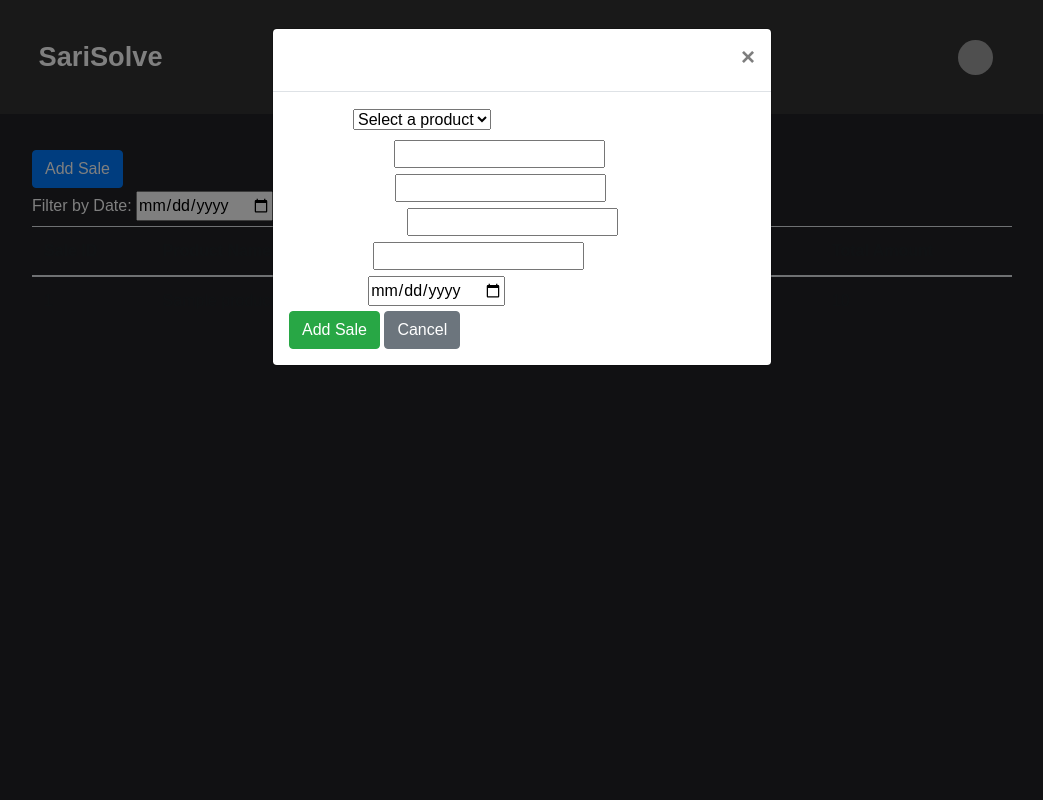
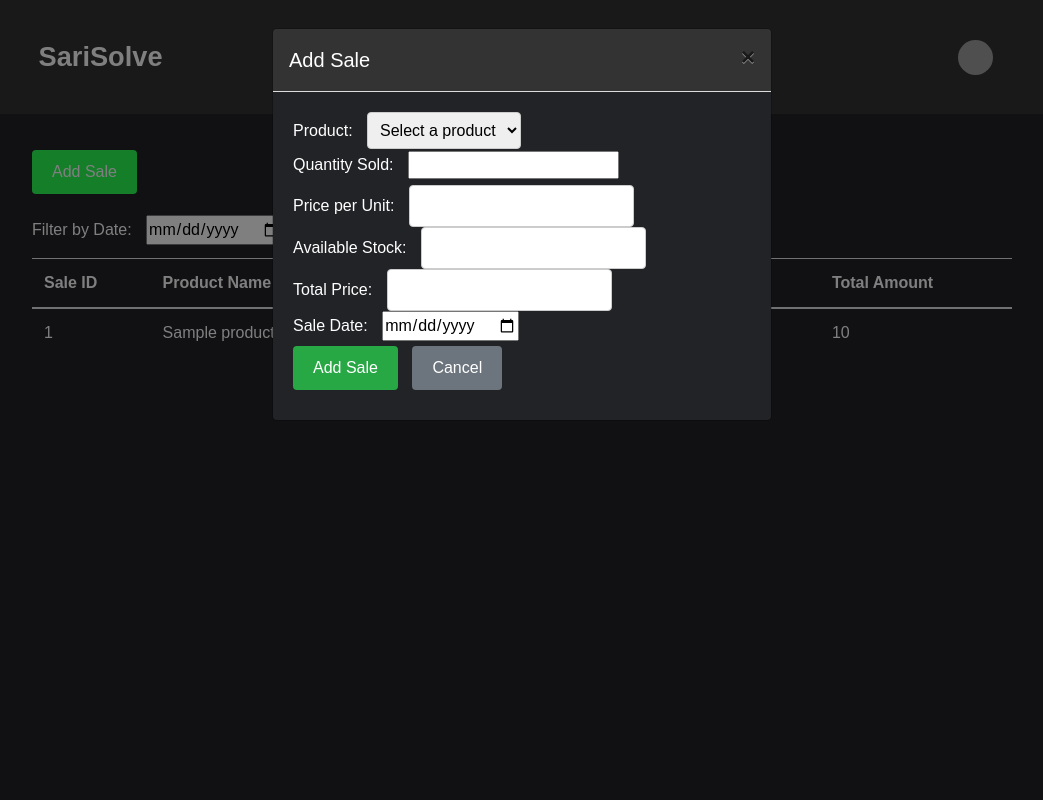
Before and after one commit to meowmau/sarisolve, a PHP site: page /admin/salesContent.php in a window 1280 px wide, after a click on "Add Sale". Shown: the whole page, without its empty margins (118-1161 px from the left). Run offline with PHP 8.4, Linux system fonts and the light colour scheme; tables that the repository leaves empty or names only in its code hold one stand-in row (values such as "Sample post"); grey boxes are pictures that could not be loaded.

Commit message:
added css for buttons

```diff
--- a/CSS/dashboard.css
+++ b/CSS/dashboard.css
@@ -1,3 +1,4 @@
+/* Styles for the entire document */
 * {
     padding: 0;
     margin: 0;
@@ -19,6 +20,7 @@ body {
     color: var(--text-color);
 }
 
+/* Styles for the header */
 header {
     position: fixed;
     width: 100%;
@@ -50,6 +52,7 @@ header {
     font-weight: 600;
 }
 
+/* Styles for the navigation bar */
 .navbar {
     display: flex;
 }
@@ -71,6 +74,7 @@ header {
     color: var(--main-color);
 }
 
+/* Styles for the main content */
 .main {
     display: flex;
     align-items: center;
@@ -93,6 +97,7 @@ header {
     border-radius: 50%;
 }
 
+/* Styles for user dropdown */
 .user-dropdown {
     position: relative;
     display: inline-block;
@@ -126,10 +131,117 @@ header {
     color: #fff;
 }
 
+/* Styles for the search container */
+.search-container {
+    margin-bottom: 20px;
+    display: flex;
+    align-items: center;
+}
 
+label {
+    margin-right: 10px;
+    color: var(--text-color);
+}
+
+input[type="text"], select {
+    padding: 8px;
+    border: 1px solid #ccc;
+    border-radius: 4px;
+}
+
+/* Styles for modals */
+.modal {
+    color: var(--text-color);
+}
+
+.modal-content {
+    background-color: var(--bg-color);
+}
+
+.modal-header {
+    border-bottom: 1px solid #ddd;
+    background-color: #333333;
+    color: var(--text-color);
+}
+
+.modal-title {
+    color: var(--text-color);
+}
+
+.modal-body {
+    padding: 20px;
+}
+
+/* Styles for buttons */
+.btn {
+    padding: 10px 20px;
+    margin-right: 10px;
+    margin-bottom: 10px;
+    cursor: pointer;
+}
+
+.btn-primary {
+    background-color: var(--main-color);
+    border: none;
+    color: #fff;
+}
+
+.btn-primary:hover {
+    background-color: #218838;
+}
+
+.btn-success {
+    background-color: #28a745;
+    border: none;
+    color: #fff;
+}
+
+.btn-success:hover {
+    background-color: #218838;
+}
+
+.btn-info {
+    background-color: #17a2b8;
+    border: none;
+    color: #fff;
+}
+
+.btn-info:hover {
+    background-color: #138496;
+}
+
+.btn-secondary {
+    background-color: #6c757d;
+    border: none;
+    color: #fff;
+}
+
+.btn-secondary:hover {
+    background-color: #545b62;
+}
+
+th,
+tr,
+tbody  {
+    color: #fff;
+}
 .content {
     margin: 150px;
+}
 
+.card-title {
+    color: #000000;
+}
+
+p {
+    color: #000000;
+}
+
+#revenueToday,
+#totalCapital,
+#recentlyAddedProducts,
+#recentSales  {
+    color: #000000;
 }
 
 @media (max-width: 1090px) {
@@ -157,11 +269,6 @@ header {
         transition: all 0.50s ease;
     }
 
-    .navbar a.faculty,
-    .navbar a.student {
-        display: none;
-    }
-
     .navbar a.active {
         display: block;
     }
```
